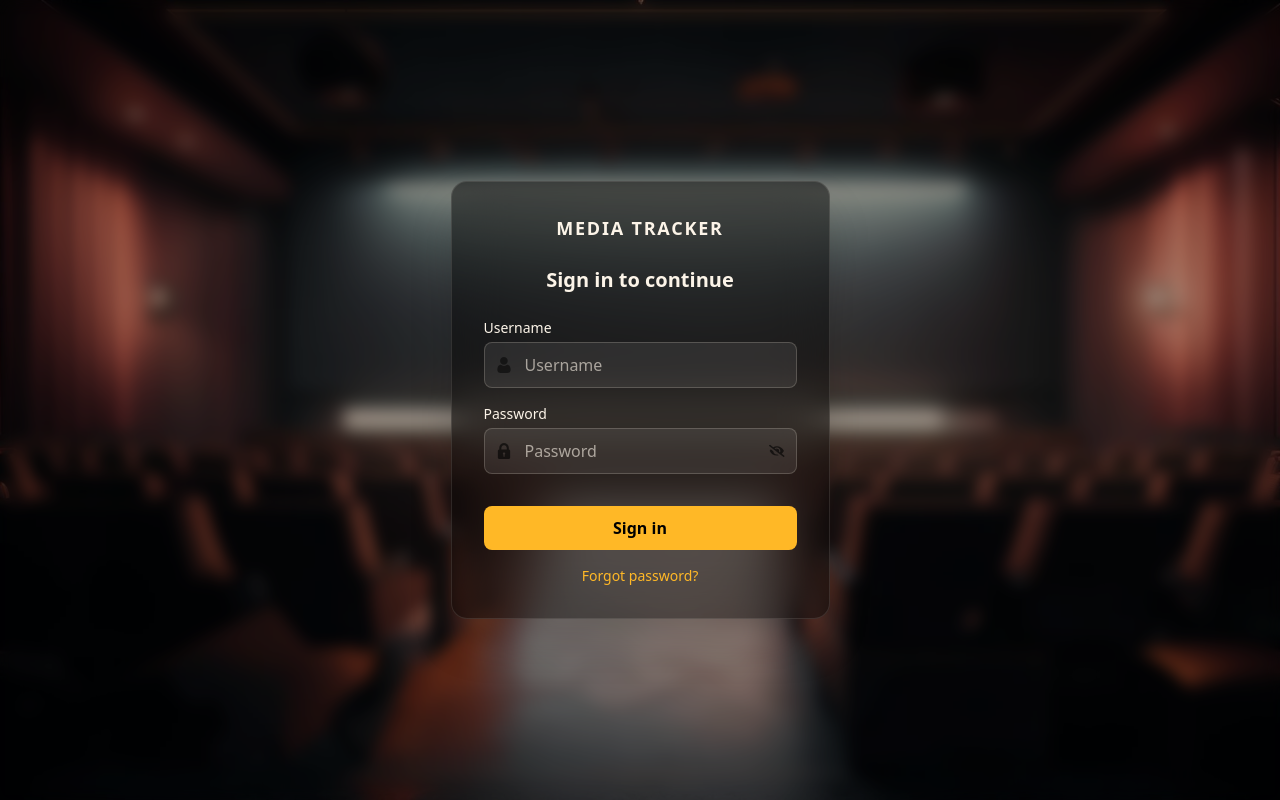
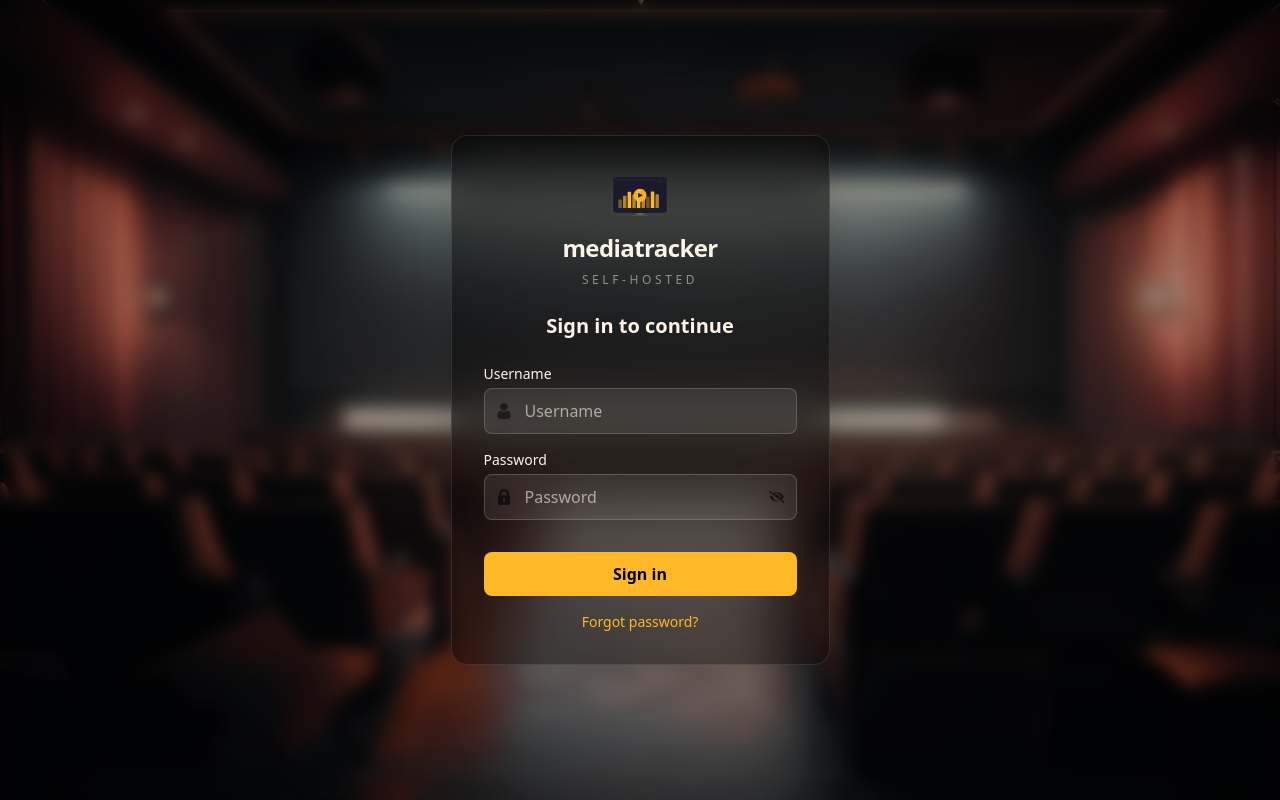
Before and after one commit to randomnanastya/media-tracker, a React (Vite) app in the folder frontend/: page /auth in a window 1280 px wide. Built offline with nearby package versions, Linux system fonts and the light colour scheme; no server answers.

Commit message:
feat(ui): replace auth logo text with logo mark and wordmark
Co-Authored-By: Claude Sonnet 4.6 <noreply@anthropic.com>

```diff
--- a/frontend/src/components/logo.tsx
+++ b/frontend/src/components/logo.tsx
@@ -1,7 +1,13 @@
+import logoMark from "../assets/logo-mark.svg";
+
 export function Logo() {
   return (
-    <div className="text-mt-light font-bold tracking-widest text-lg text-center mb-6">
-      MEDIA TRACKER
+    <div className="flex flex-col items-center gap-2 mb-6">
+      <img src={logoMark} alt="Media Tracker" className="w-14 h-14" />
+      <div className="text-mt-light font-semibold text-2xl tracking-tight lowercase">
+        mediatracker
+      </div>
+      <div className="text-mt-light/50 text-xs tracking-[0.3em]">SELF-HOSTED</div>
     </div>
   );
 }
```
